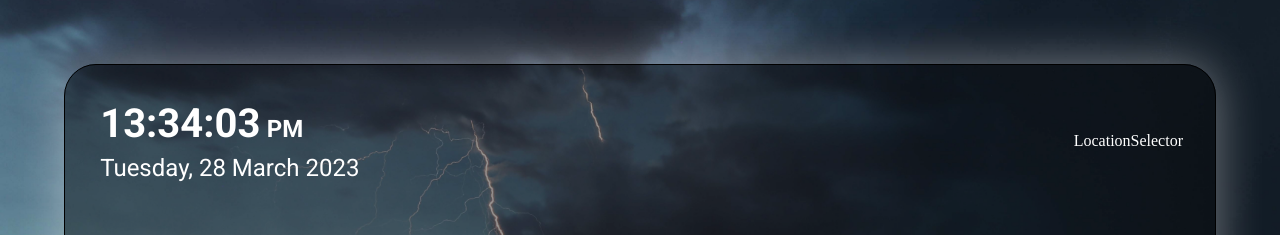
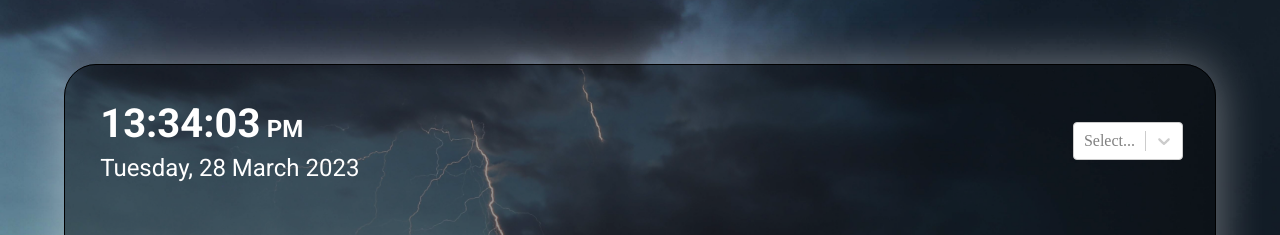
Before and after one commit to Honey-Combs/modsen-practice, a React app: page / in a window 1280 px wide. Shown: the top 235 px of the page. Built offline with nearby package versions, Linux system fonts and the light colour scheme; no server answers.

Commit message:
feat: added locationSelector

```diff
--- a/package.json
+++ b/package.json
@@ -25,7 +25,9 @@
     "moment": "^2.29.4",
     "react": "^18.2.0",
     "react-dom": "^18.2.0",
+    "react-hook-form": "^7.43.9",
     "react-redux": "^8.0.5",
+    "react-select": "^5.7.2",
     "redux-saga": "^1.2.3",
     "styled-components": "^5.3.9"
   },
--- a/src/components/LocationSelector/LocationSelector.tsx
+++ b/src/components/LocationSelector/LocationSelector.tsx
@@ -1,10 +1,48 @@
+/* eslint-disable @typescript-eslint/no-misused-promises */
+/* eslint-disable @typescript-eslint/no-unsafe-assignment */
+/* eslint-disable @typescript-eslint/no-unsafe-call */
 import React from 'react';
+import Select from 'react-select';
+import { useForm, Controller, SubmitHandler } from 'react-hook-form';
 import { StyledLocationSelector } from '@/components/LocationSelector/styled';
 
+type FormData = {
+  cityName: string;
+};
+
+type City = {
+  label: string;
+  value: string;
+};
+
 export function LocationSelector() {
+  const { handleSubmit, control } = useForm<FormData>();
+  const countries = [
+    { label: 'Mogilev', value: 'Mogilev' },
+    { label: 'Minsk', value: 'Minsk' },
+  ];
+
+  const onSubmit: SubmitHandler<FormData> = ({ cityName }: FormData) => {
+    console.log(cityName);
+  };
+
   return (
     <StyledLocationSelector>
-      LocationSelector
+      <form onSubmit={handleSubmit(onSubmit)}>
+        <Controller
+          name="cityName"
+          control={control}
+          render={({field: {onChange}}) => (
+            <Select
+              options={countries}
+              onChange={(selectedOption: City | null) => {
+                onChange(selectedOption?.value);
+              }}
+            />
+          )}
+          rules={{ required: true }}
+        />
+      </form>
     </StyledLocationSelector>
   );
 }
--- a/src/components/LocationSelector/styled.ts
+++ b/src/components/LocationSelector/styled.ts
@@ -5,4 +5,5 @@
   flex-direction: column;
   align-items: center;
   justify-content: center;
+  color: black;
 `;
```
Also changed, not shown: 1 other file (tests, documents, lock files or other folders).
